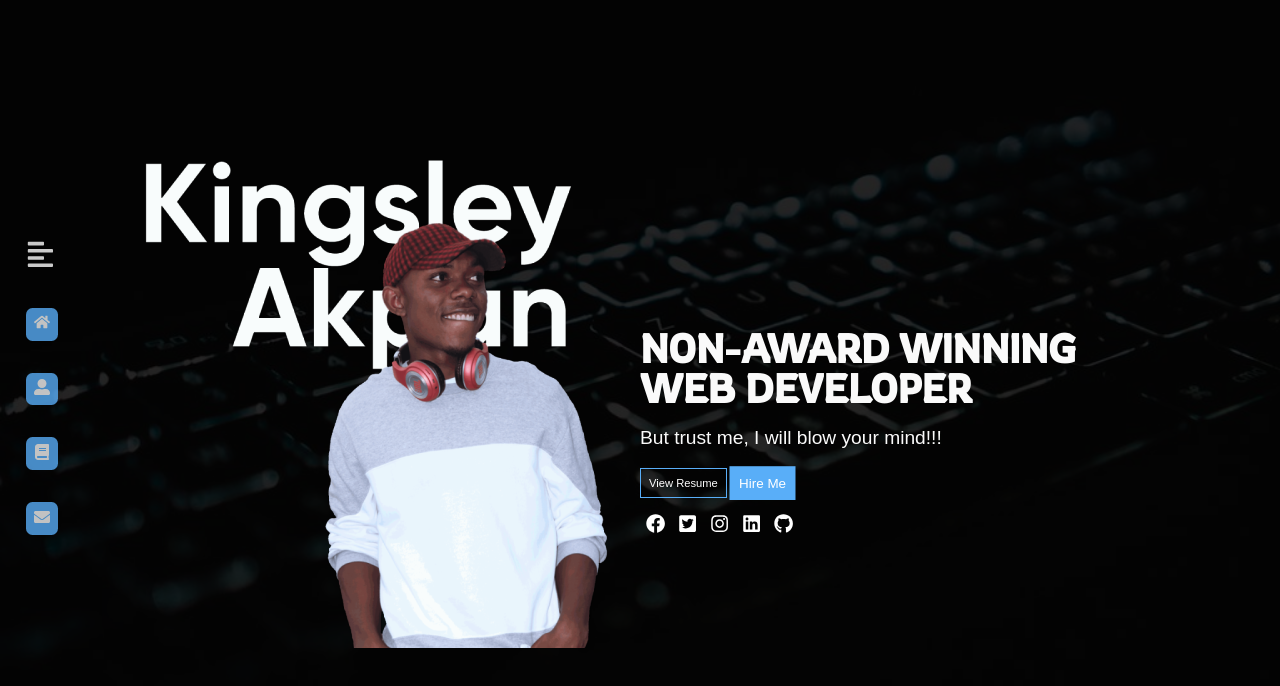
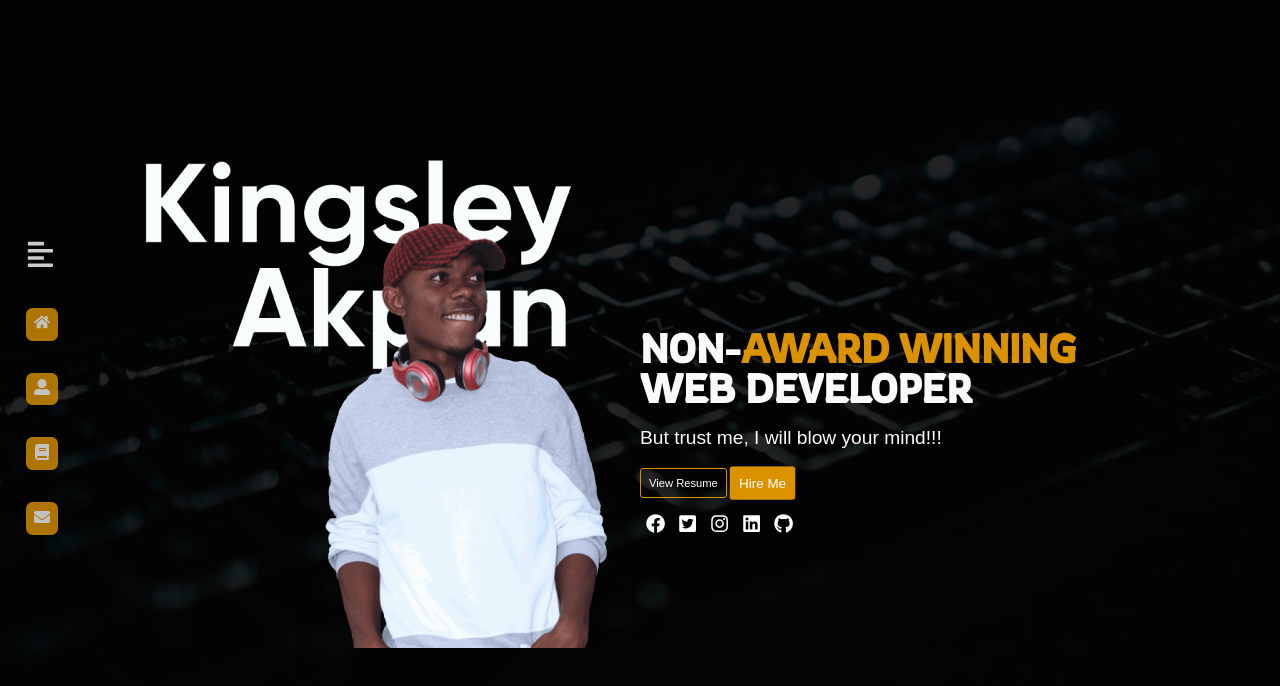
Before and after one commit to Khingz/port-web, a React (Create React App) app: page / in a window 1280 px wide. Shown: the top 686 px of the page. Built offline with nearby package versions, Linux system fonts and the light colour scheme; a web font is replaced by a local one.

Commit message:
heading colors modified to gold

```diff
--- a/src/Pages/About.css
+++ b/src/Pages/About.css
@@ -7,7 +7,7 @@
     justify-content: center;
     align-items: center;
     padding-bottom: 1rem;
-    background-color: rgba(0, 0, 0, 0.7);
+    background-color: rgba(0, 0, 0, 0.9);
 }
 
 .about {
@@ -33,7 +33,7 @@
     padding-bottom: 2rem;
     font-size: 2.5rem;
     font-family: 'Rowdies', cursive;
-    color: white;
+    color: #db9200;
 }
 
 .about div {
--- a/src/Pages/Contact.css
+++ b/src/Pages/Contact.css
@@ -5,13 +5,14 @@
     flex-direction: column;
     justify-content: center;
     align-items: center;
-    background-color: rgba(0, 0, 0, 0.7);
+    background-color: rgba(0, 0, 0, 0.9);
     color: rgb(250, 250, 250);
 }
 
 .contact-container h2 {
     font-family: 'Rowdies', cursive;
     font-size: 2.5rem;
+    color: #db9200;
 }
 
 .contact:before {
--- a/src/Pages/Home.css
+++ b/src/Pages/Home.css
@@ -91,21 +91,22 @@
 }
 
 .view-resume {
-    border: solid 1px rgb(89, 174, 248);
+    border: solid 1px #db9200;
     transition: ease-in-out 0.5s;
+    border-radius: 3px;
 }
 
 .view-resume:hover {
-    background: rgb(89, 174, 248);
-    transform: skew(10deg);
+    background: #db9200;
 }
 
 .hire-me {
-    background: rgb(89, 174, 248);
+    background: #db9200;
     border: none;
     transition: 0.5s ease-in-out;
     animation: hire-me 1s infinite;
     animation-delay: 1s;
+    border-radius: 3px;
 }
 
 @keyframes hire-me {
@@ -117,7 +118,7 @@
 }
 
 .hire-me:hover {
-    border: solid 1px rgb(89, 174, 248);
+    border: solid 1px #db9200;
     background: none;
     animation-name: no-animation;
     transform: scale(1.2)
@@ -158,6 +159,7 @@
     display: flex;
     justify-content: center;
     align-items: center;
+    position: relative;
 }
 
 
--- a/src/Pages/Home.jsx
+++ b/src/Pages/Home.jsx
@@ -10,7 +10,7 @@ const Home = () => {
      <div className="home-grey-bg">
      <div className='home-container'>
        <div className="content-container">
-        <h5>NON-AWARD WINNING WEB DEVELOPER</h5>
+        <h5>NON-<span style={{color:'#db9200'}}>AWARD WINNING</span> WEB DEVELOPER</h5>
         <p>But trust me, I will blow your mind!!!</p>
         <div className='link-button'>
           <a href="https://docs.google.com/document/d/1qQwyvHi5F0DPiq9pwpNPjTerkdjLcvqX/edit?usp=sharing&ouid=105689398385832492198&rtpof=true&sd=true" target='_blank' className='view-resume' >View Resume</a>
--- a/src/Pages/Portfolio.css
+++ b/src/Pages/Portfolio.css
@@ -10,7 +10,7 @@
     align-items: center;
     overflow-y: hidden;
     box-sizing: border-box;
-    background-color: rgba(0, 0, 0, 0.7);
+    background-color: rgba(0, 0, 0, 0.9);
 }
 
 .portfolio-container > h2 {
@@ -18,7 +18,7 @@
     padding-bottom: 2rem;
     font-size: 2.5rem;
     font-family: 'Rowdies', cursive;
-    color: white;
+    color: #db9200;
 }
 
 .portfolio {
--- a/src/component/sidenav.css
+++ b/src/component/sidenav.css
@@ -45,7 +45,7 @@
 
 .menu-icon {
     color: whitesmoke;
-    background-color: rgb(89, 174, 248);
+    background-color: #db9200;
     padding: 0.4rem 0.5rem;
     border-radius: 20%;
     font-size: 1rem;
@@ -58,7 +58,7 @@
 
 .menu-name {
     font-size: 1rem;
-    background-color: rgb(89, 174, 248);
+    background-color: #db9200;
     padding: 0.3rem 0.5rem;
     margin-left: 0.6rem;
     border-top-right-radius: 8px;
```
